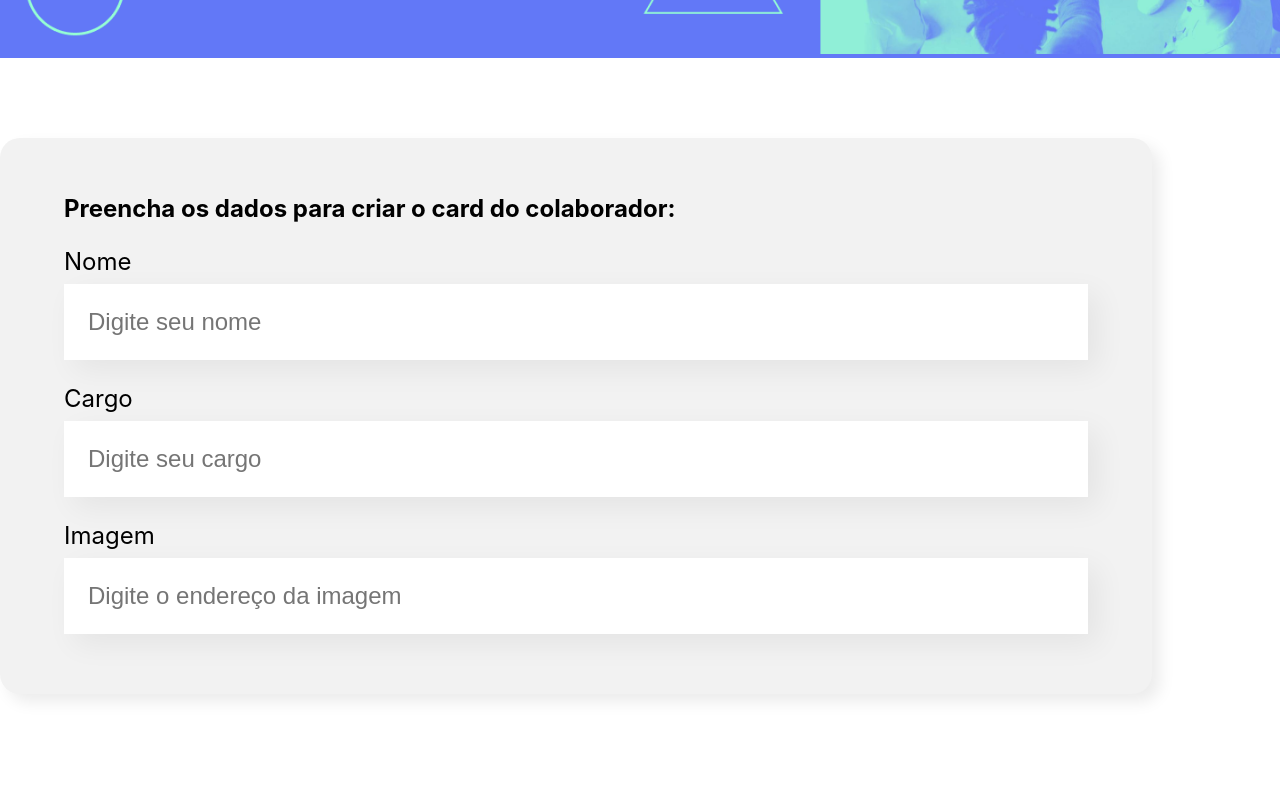
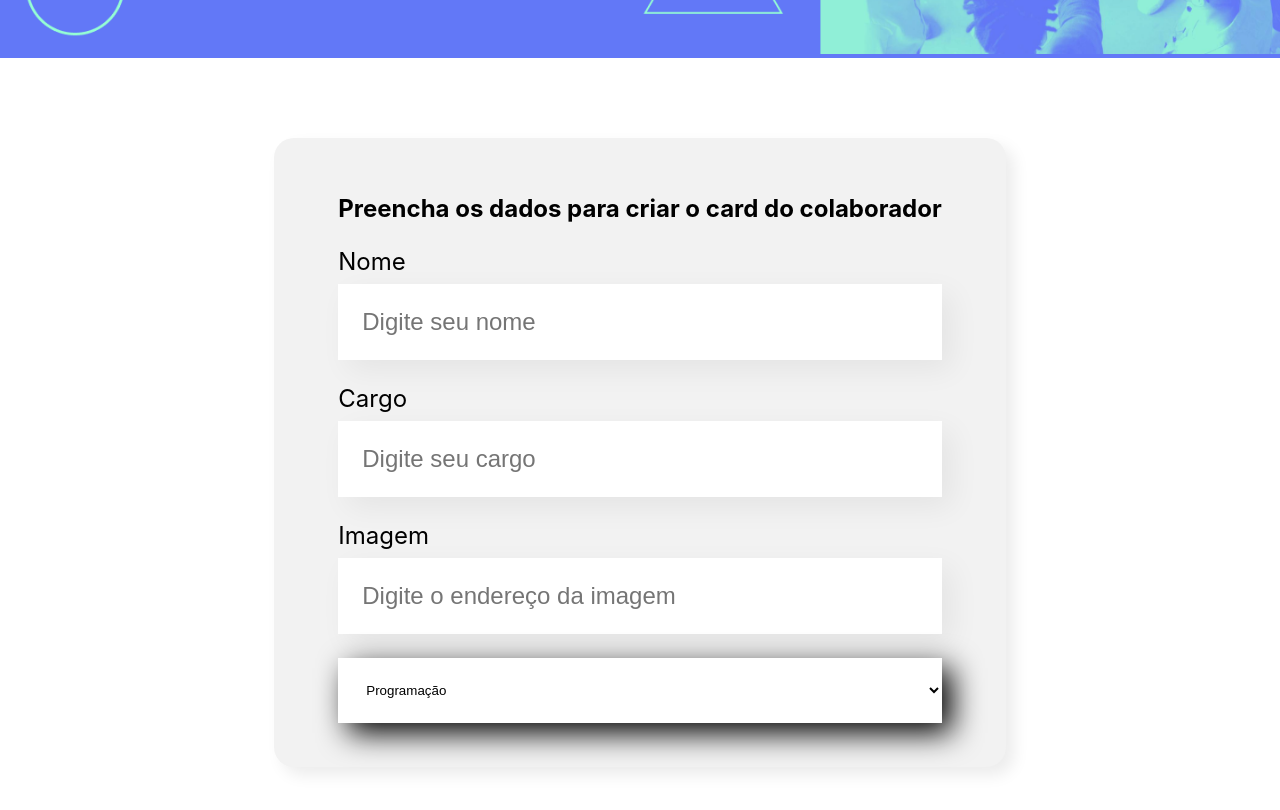
Before and after one commit to leticiaocr/organo, a React (Create React App) app: page / in a window 1280 px wide. Shown: the part 440-1250 px from the top of the page. Before the commit the page ends 1214 px from the top, so only its background shows below. Built offline with nearby package versions, Linux system fonts and the light colour scheme.

Commit message:
feature: select form

```diff
--- a/src/componentes/Formulario/Formulario.css
+++ b/src/componentes/Formulario/Formulario.css
@@ -1,6 +1,5 @@
 .formulario {
     display: flex;
-    flex-direction: column;
     justify-content: center;
     margin: 80px 0;
 }
--- a/src/componentes/Formulario/index.js
+++ b/src/componentes/Formulario/index.js
@@ -1,15 +1,31 @@
 import './Formulario.css';
-import CampoTexto from'../CampoTexto'
+import CampoTexto from '../CampoTexto'
+import ListaSuspensa from '../ListaSuspensa';
 
 
 const Formulario = () => {
+
+    const times = [
+        'Programação',
+        'Front-End',
+        'Data Science',
+        'Devops',
+        'UX e Design',
+        'Mobile',
+        'Inovação e Gestão'
+    ]
+
+
+
     return (
-        <section className='formulario'>
+        <section className="formulario">
             <form>
-            <h2>Preencha os dados para criar o card do colaborador:</h2>
-                <CampoTexto label="Nome" placeholder="Digite seu nome"/>
-                <CampoTexto label="Cargo" placeholder="Digite seu cargo"/>
-                <CampoTexto label="Imagem" placeholder="Digite o endereço da imagem"/>
+                <h2>Preencha os dados para criar o card do colaborador</h2>
+                <CampoTexto obrigatorio={true} label="Nome" placeholder="Digite seu nome" />
+                <CampoTexto obrigatorio={true} label="Cargo" placeholder="Digite seu cargo" />
+                <CampoTexto label="Imagem" placeholder="Digite o endereço da imagem" />
+                <ListaSuspensa itens={times}/>
+
             </form>
         </section>
     )
--- /dev/null
+++ b/src/componentes/ListaSuspensa/ListaSuspensa.css
@@ -0,0 +1,14 @@
+.lista-suspensa {
+    display: block;
+    margin-bottom: 8px;
+    font-size: 24px;
+}
+
+.lista-suspensa select {
+    background-color: #FFF;
+    box-shadow: 10px 10px 30px rgba(0, 0, 0.06);
+    width: 100%;
+    border: none;
+    ont-size: 24px;
+    padding: 24px;
+}
--- /dev/null
+++ b/src/componentes/ListaSuspensa/index.js
@@ -0,0 +1,18 @@
+import './ListaSuspensa.css'
+
+const ListaSuspensa = (props) => {
+    console.log(props.itens)
+
+    return (
+        <div className='lista-suspensa'>
+            <label>{props.label}</label>
+            <select required={props.required}>
+                {props.itens.map(item => {
+                    return <option key={item}>{item}</option>
+                })}
+            </select>
+        </div>
+    )
+}
+
+export default ListaSuspensa
```
